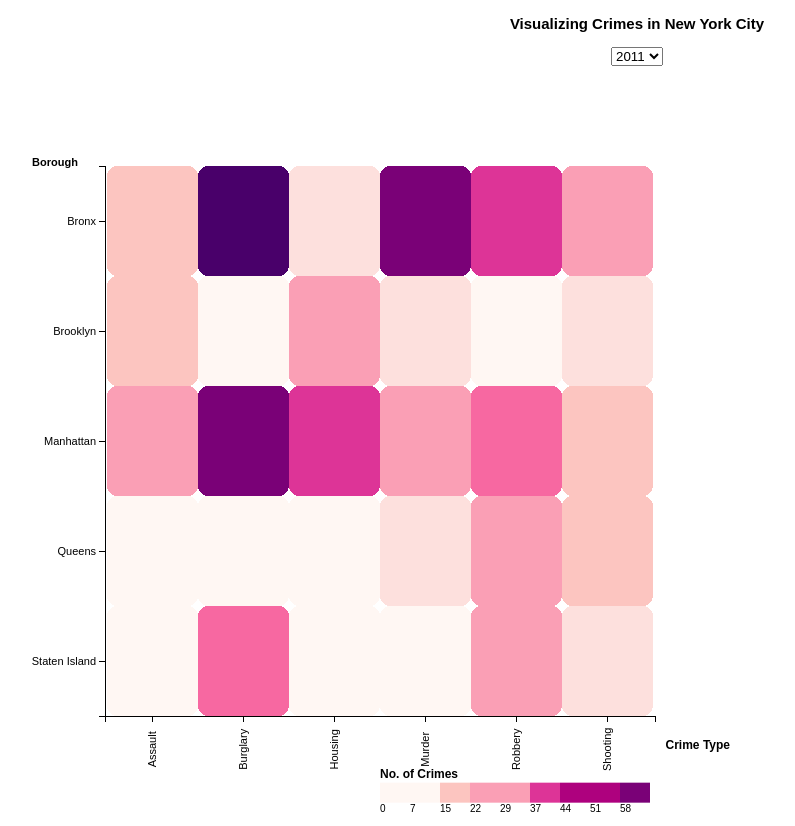
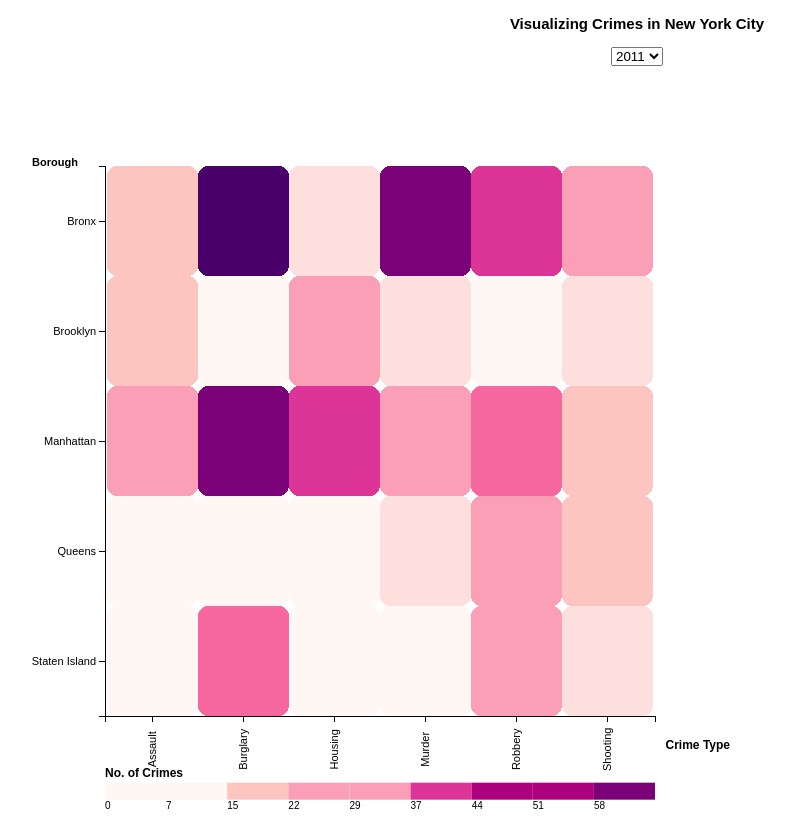
Before and after one commit to bblalock/omscs_dva, a plain HTML site: page HW2-bblalock8/Q4/heatmap.html in a window 1280 px wide. Shown: the whole page, without its empty margins (3-798 px from the left). Drawn offline with Linux system fonts and the light colour scheme.

Commit message:
pushing update

```diff
--- a/HW2-bblalock8/Q4/heatmap.html
+++ b/HW2-bblalock8/Q4/heatmap.html
@@ -86,29 +86,28 @@
 
             legend = svg
                   .selectAll(".legend")
-                  //.data(z.ticks(9).slice(0))
                   .data(data)
                   .enter().append("g")
                   .attr("class", "legend")
-                  .attr("transform", (d, i) => "translate(" + ((width/2) + i * 30) + "," + (height - padding/3) + ")")
+                  .attr("transform", (d, i) => "translate(" + (padding + i * ((width-padding*2)/9)) + "," + (height - padding/3) + ")")
 
              legend.append("rect")
-                  .attr("width", 30)
-                  .attr("height", 20)
+                  .attr("width", ((width-padding*2)/9))
+                  .attr("height", 17)
                   .style("fill", z);
 
              legend.append("text")
                   .attr("x", 10)
-                  .attr("y", 26)
+                  .attr("y", 23)
                   .attr("dx", "-1em")
                   .attr("dy", ".35em")
                   .text(String);
 
              svg.append("text")
                   .attr("class", "label")
-                  .attr("x", width/2)
+                  .attr("x", padding)
                   .attr("y", (height - padding/3))
-                  .attr("dy", "-.35em")
+                  .attr("dy", "-.45em")
                   .text("No. of Crimes");
          }
 
```
